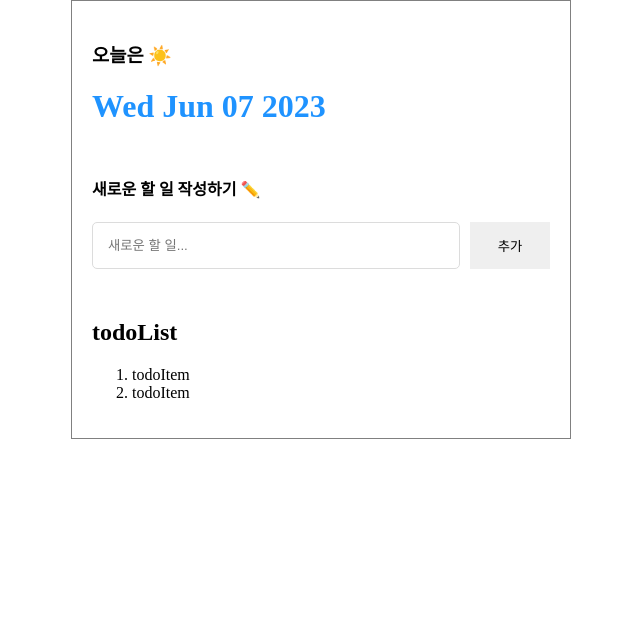
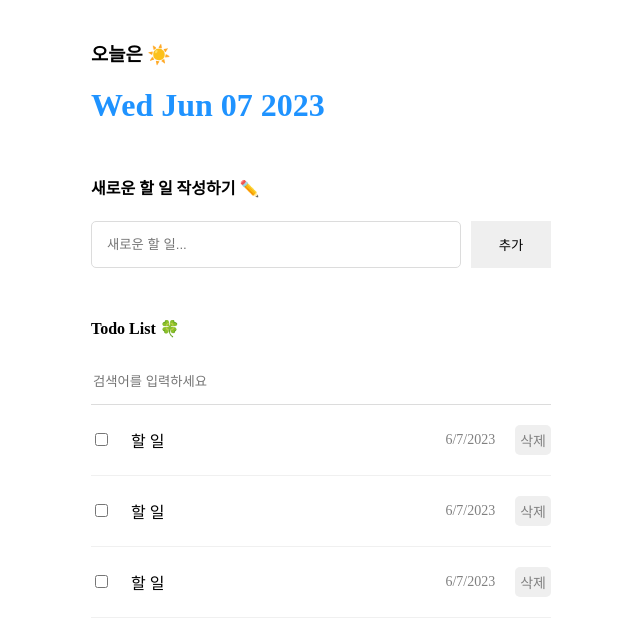
Before and after one commit to jeongyong95/react-todo, a React (Create React App) app: page / in a window 1280 px wide. Shown: the top 636 px of the page, without its empty margins (319-959 px from the left). Built offline with nearby package versions, Linux system fonts and the light colour scheme.

Commit message:
[REACT-TODO-2] TodoList 컴포넌트 추가.

```diff
--- a/src/App.css
+++ b/src/App.css
@@ -4,7 +4,7 @@
     margin: 0 auto;
     box-sizing: border-box;
     padding: 20px;
-    border: 1px solid gray;
+    /*border: 1px solid gray;*/
     display: flex;
     flex-direction: column;
     gap: 30px;
--- /dev/null
+++ b/src/component/TodoItem.css
@@ -0,0 +1,29 @@
+.TodoItem {
+    display: flex;
+    align-items: center;
+    gap: 20px;
+    padding-bottom: 20px;
+    border-bottom: 1px solid rgb(240, 240, 240);
+}
+
+.TodoItem .CheckboxColumn {
+    width: 20px;
+}
+
+.TodoItem .TitleColumn {
+    flex: 1;
+}
+
+.TodoItem .DateColumn {
+    font-size: 14px;
+    color: gray;
+}
+
+.TodoItem .ButtonColumn button {
+    cursor: pointer;
+    color: gray;
+    font-size: 14px;
+    border: none;
+    border-radius: 5px;
+    padding: 5px;
+}
--- a/src/component/TodoItem.js
+++ b/src/component/TodoItem.js
@@ -1,7 +1,17 @@
+import "./TodoItem.css"
+
 const TodoItem = () => {
     return (
-        <div>
-            todoItem
+        <div className={"TodoItem"}>
+            <div className={"CheckboxColumn"}>
+                <input type={"checkbox"}/>
+            </div>
+
+            <div className={"TitleColumn"}>할 일</div>
+            <div className={"DateColumn"}>{new Date().toLocaleDateString()}</div>
+            <div className={"ButtonColumn"}>
+                <button>삭제</button>
+            </div>
         </div>
     )
 }
--- /dev/null
+++ b/src/component/TodoList.css
@@ -0,0 +1,20 @@
+.TodoList .SearchBar {
+    margin-bottom: 20px;
+    width: 100%;
+    border: none;
+    border-bottom: 1px solid rgb(220, 220, 220);
+    box-sizing: border-box;
+    padding-top: 15px;
+    padding-bottom: 15px;
+}
+
+.TodoList .SearchBar:focus {
+    outline: none;
+    border-bottom: 1px solid #1f93ff;
+}
+
+.TodoList .ListWrapper {
+    display: flex;
+    flex-direction: column;
+    gap: 20px;
+}
--- a/src/component/TodoList.js
+++ b/src/component/TodoList.js
@@ -1,17 +1,16 @@
+import "./TodoList.css"
 import TodoItem from "./TodoItem";
 
 const TodoList = () => {
     return (
-        <div>
-            <h2>todoList</h2>
-            <ol>
-                <li>
-                    <TodoItem></TodoItem>
-                </li>
-                <li>
-                    <TodoItem></TodoItem>
-                </li>
-            </ol>
+        <div className={"TodoList"}>
+            <h4>Todo List 🍀</h4>
+            <input className={"SearchBar"} placeholder={"검색어를 입력하세요"}/>
+            <div className={"ListWrapper"}>
+                <TodoItem/>
+                <TodoItem/>
+                <TodoItem/>
+            </div>
         </div>
     )
 }
```
